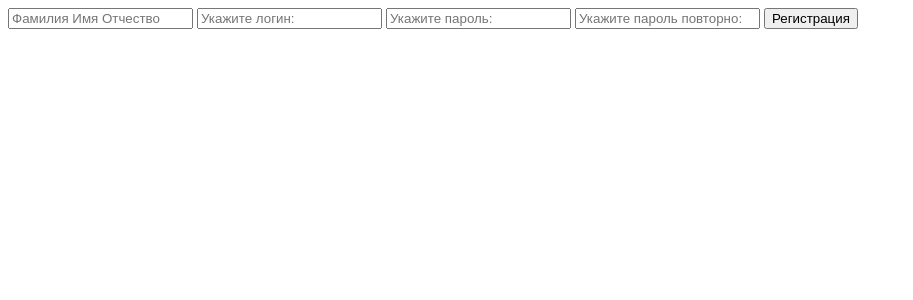
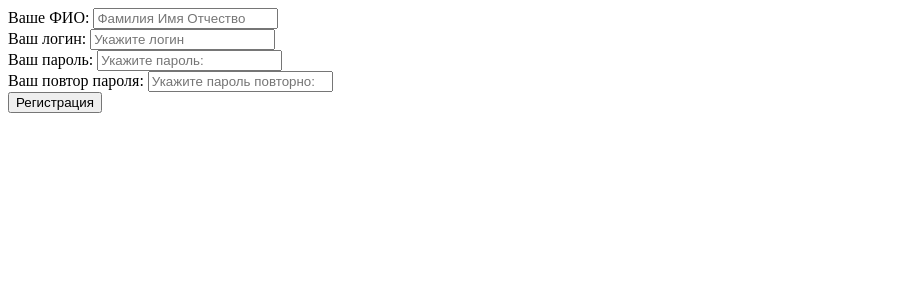
Before and after one commit to neploxzxc/MVC-Project, a PHP site: page /register in a window 1280 px wide. Shown: the top 300 px of the page, without its empty margins (0-913 px from the left). Run offline with PHP 8.4, Linux system fonts and the light colour scheme.

Commit message:
version 1/08

```diff
--- a/core/Controllers/UserController.php
+++ b/core/Controllers/UserController.php
@@ -13,9 +13,26 @@ class UserController extends BaseController
 
     public function registerPost()
     {
-        if($_POST['passsword'] != $_POST['passsword_confirmed'])
-            return header('Location: ?error_password');
-        unset($_POST['passsword_confirmed']);
+        $errors=[];
+        if(!isset($_POST['name'])) $errors['name']=['Нет поля nme'];
+        if(!isset($_POST['login'])) $errors['login']=['Нет поля nme'];
+        if(!isset($_POST['password'])) $errors['password']=['Нет поля nme'];
+        if(!isset($_POST['password_confirmed'])) $errors['password_confirmed']=['Нет поля nme'];
+
+
+        if(empty($_POST['name'])) $errors['name'][] ='Поле не заполнено';
+        if(empty($_POST['login'])) $errors['login'][] ='Поле не заполнено';
+        if(empty($_POST['password'])) $errors['password'][] ='Поле не заполнено';
+        if(empty($_POST['password_confirmed'])) $errors['password_confirmed'][] ='Поле не заполнено';
+
+
+
+        if($_POST['password'] != $_POST['password_confirmed']) $errors['password'][]='Пароли не совпали!';
+
+
+        if($errors !=[])
+            return view('register',$errors);
+        unset($_POST['password_confirmed']);
         $user = new User();
         return $user->get();
         $findUser = $user->create($_POST);
--- a/databases/databaseCreate.sql
+++ b/databases/databaseCreate.sql
@@ -2,7 +2,7 @@ CREATE TABLE `users`(
                         `id` INT AUTO_INCREMENT PRIMARY KEY,
                         `name` VARCHAR(128),
                         `login` VARCHAR(128) UNIQUE,
-                        `passsword` VARCHAR(128),
+                        `password` VARCHAR(128),
                         `role` VARCHAR(24) DEFAULT 'user'
 );
 
--- a/views/register.php
+++ b/views/register.php
@@ -1,21 +1,40 @@
 <?php
-    $title = 'Регистрация в системе';
-    $css = [
-        'register/main.css'
-    ];
-    @include_once 'header.php';
+$title = 'Регистрация в системе';
+$css[] = 'register/main.css';
+@include_once 'header.php';
 ?>
 
 <?= ( isset($_GET['error_password'])
     ? "<div class='error'>Пароли не совпали!</div>"
     : "" )
 ?>
-<form action="" method="POST">
-    <input type="text" name="name" placeholder="Фамилия Имя Отчество" required>
-    <input type="text" name="login" placeholder="Укажите логин:" required>
-    <input type="password" name="passsword" placeholder="Укажите пароль:" required>
-    <input type="password" name="passsword_confirmed" placeholder="Укажите пароль повторно:" required>
-    <input type="submit" value="Регистрация">
-</form>
+    <div class="container">
+        <div class="row">
+            <div class="col"></div>
+            <div class="col-6 border border-1 rounded-2 mt-2 p-2">
+                <form action="" method="POST">
+                    <div class="mb-3">
+                        <label for="inputName" class="form-label">Ваше ФИО:</label>
+                        <input type="text" name="name" class="form-control" id="inputName" placeholder="Фамилия Имя Отчество" required>
+                    </div>
+                    <div class="mb-3">
+                        <label for="inputLogin" class="form-label">Ваш логин:</label>
+                        <input type="text" name="login" class="form-control" id="inputLogin" placeholder="Укажите логин" required>
+                    </div>
+                    <div class="mb-3">
+                        <label for="inputPassword" class="form-label">Ваш пароль:</label>
+                        <input type="password" name="password" class="form-control" id="inputPassword" placeholder="Укажите пароль:" required>
+                    </div>
+                    <div class="mb-3">
+                        <label for="inputPasswordConfirmed" class="form-label">Ваш повтор пароля:</label>
+                        <input type="password" name="password_confirmed" class="form-control" id="inputPasswordConfirmed" placeholder="Укажите пароль повторно:" required>
+                    </div>
+                    <button type="submit" class="btn btn-primary">Регистрация</button>
+                </form>
+            </div>
+            <div class="col"></div>
+        </div>
+    </div>
+
 
 <?php @include_once 'footer.php'; ?>
```
